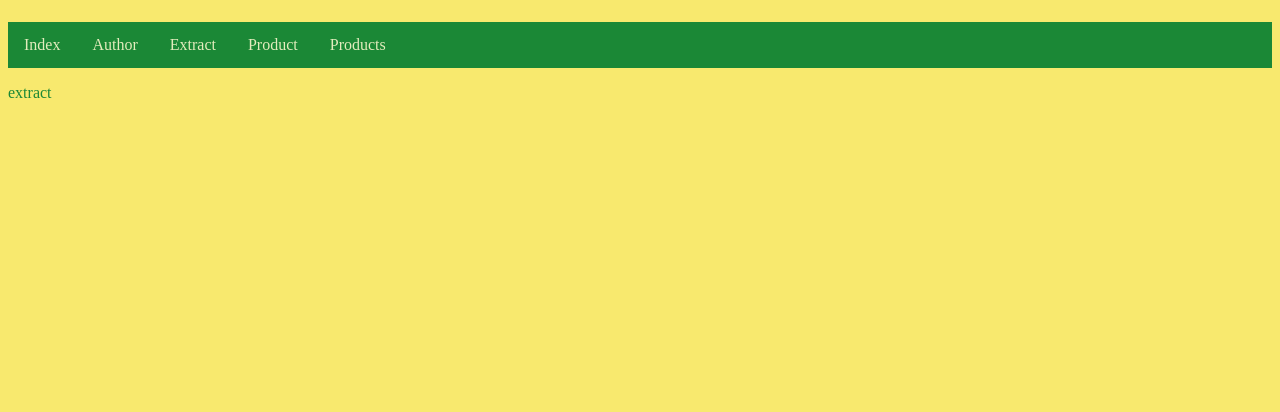
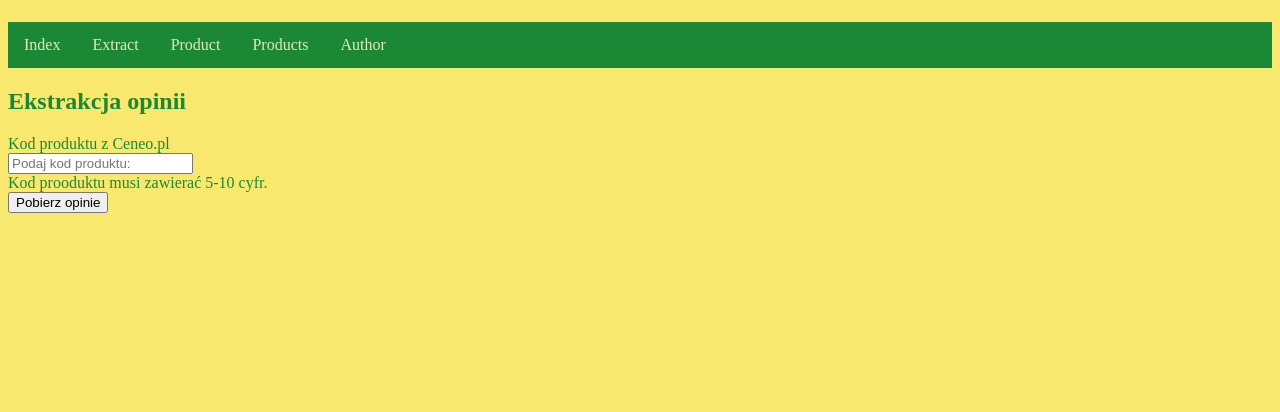
Before and after one commit to WojtowiczZuzanna/CeneoWebScraperZW, a Flask app: page /extract in a window 1280 px wide. Shown: the part 58-470 px from the top of the page. Run offline with Flask 3, Linux system fonts and the light colour scheme.

Commit message:
2024-05-13 ZW

```diff
--- a/app/routes.py
+++ b/app/routes.py
@@ -1,12 +1,20 @@
 from app import app
-from flask import render_template
+import requests
+from flask import render_template, request, redirect, url_for
 
-@app.route("/index")
+@app.route("/")
 def index():
     return render_template("index.html.jinja")
 
-@app.route('/extract')
+@app.route('/extract', methods=['POST', 'GET'])
 def extract():
+    if request.method =='POST':
+        product_id = request.form.get('product_id')
+        url = f'https://www.ceneo.pl/{product_id}'
+        response = requests.get(url)
+        if response.status_code == requests.codes['ok']:
+            #proces ekstrakcji opinii
+            return redirect(url_for('product', product_id=product_id))
     return render_template("extract.html.jinja")
 
 @app.route('/products')
--- a/app/templates/base.html.jinja
+++ b/app/templates/base.html.jinja
@@ -11,11 +11,11 @@
         <h1>Ceneo.pl Web Scraper</h1>
     </header>
     <ul>
-        <li><a href="index">Index</a></li>
-        <li><a href="author">Author</a></li>
-        <li><a href="extract">Extract</a></li>
+        <li><a href="{{url_for('index')}}">Index</a></li>
+        <li><a href="{{url_for('extract')}}">Extract</a></li>
         <li><a href="product">Product</a></li>
-        <li><a href="products">Products</a></li>
+        <li><a href="{{url_for('products')}}">Products</a></li>
+        <li><a href="{{url_for('author')}}">Author</a></li>
     </ul>
     <section>
         {% block content %}
--- a/app/templates/extract.html.jinja
+++ b/app/templates/extract.html.jinja
@@ -1,4 +1,22 @@
 {% extends "base.html.jinja" %}
 {% block content %}
-    <p>extract</p>
+    <h2 class="mt-3 mb-3 text-center">Ekstrakcja opinii</h2>
+    <form method="POST" action="{{url_for('extract')}}" class="container">
+        <div class="row g-3 align-items-center">
+            <div class="col-auto">
+                <label for="product_id" class="col-form-label">Kod produktu z Ceneo.pl</label>
+            </div>
+            <div class="col-auto">
+                <input type="text" name="product_id" id="product_id" class="form-control" aria-describedby="product_idHelpInline" placeholder="Podaj kod produktu: ">
+            </div>
+            <div class="col-auto">
+                <span id="product_idHelpInline" class="form-text">
+                Kod prooduktu musi zawierać 5-10 cyfr.
+                </span>
+            </div>
+            <div class="col-auto">
+                <button type="Submit" class="btn btn-dark"> Pobierz opinie</button>
+            </div>
+        </div>
+    </form>
 {% endblock content %}
```
